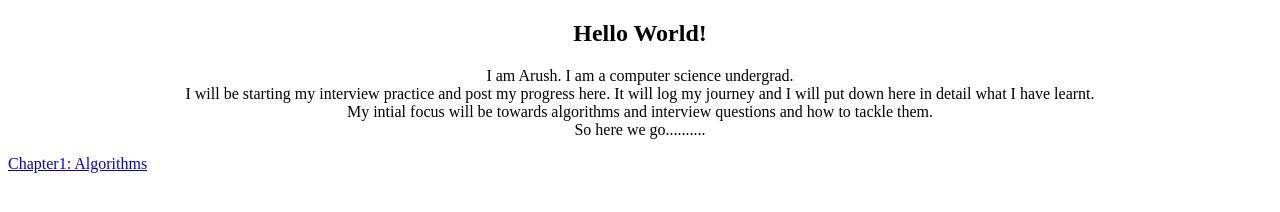
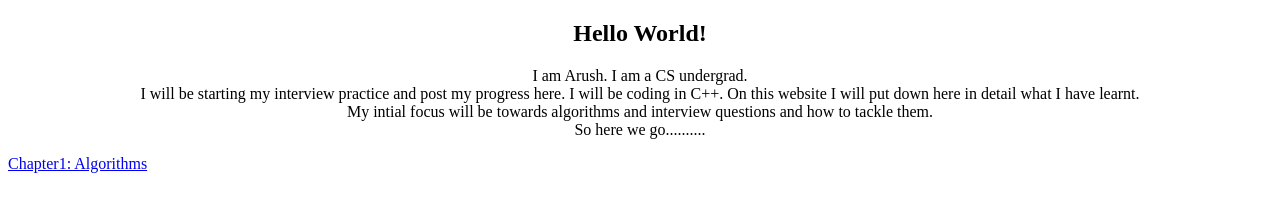
Before and after one commit to aru-sh/aru-sh.github.io, a plain HTML site: page index.html in a window 1280 px wide. Drawn offline with Linux system fonts and the light colour scheme.

Commit message:
changes in index.html

```diff
--- a/index.html
+++ b/index.html
@@ -5,8 +5,8 @@
 </head>
 <body>
 <h2><center>Hello World!</center> </h2>
-<center><p>I am Arush. I am a computer science undergrad.<br>
-	I will be starting my interview practice and post my progress here. It will log my journey and I will put down here in detail what I have learnt.<br>
+<center><p>I am Arush. I am a CS undergrad.<br>
+	I will be starting my interview practice and post my progress here. I will be coding in C++. On this website I will put down here in detail what I have learnt.<br>
 	My intial focus will be towards algorithms and interview questions and how to tackle them.<br>
 So here we go..........</p></center>
 
```
